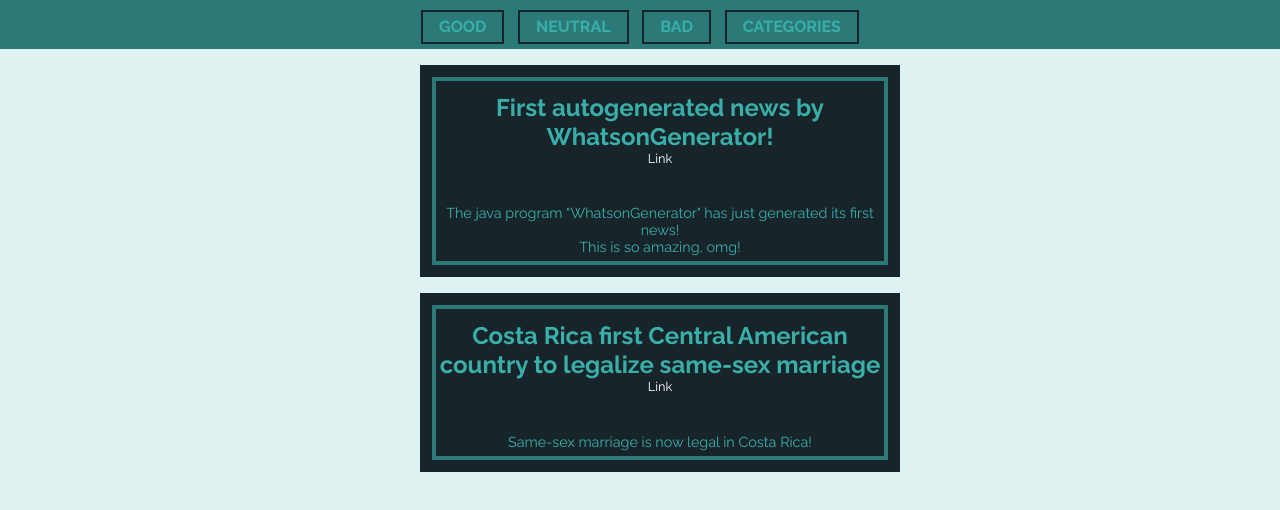
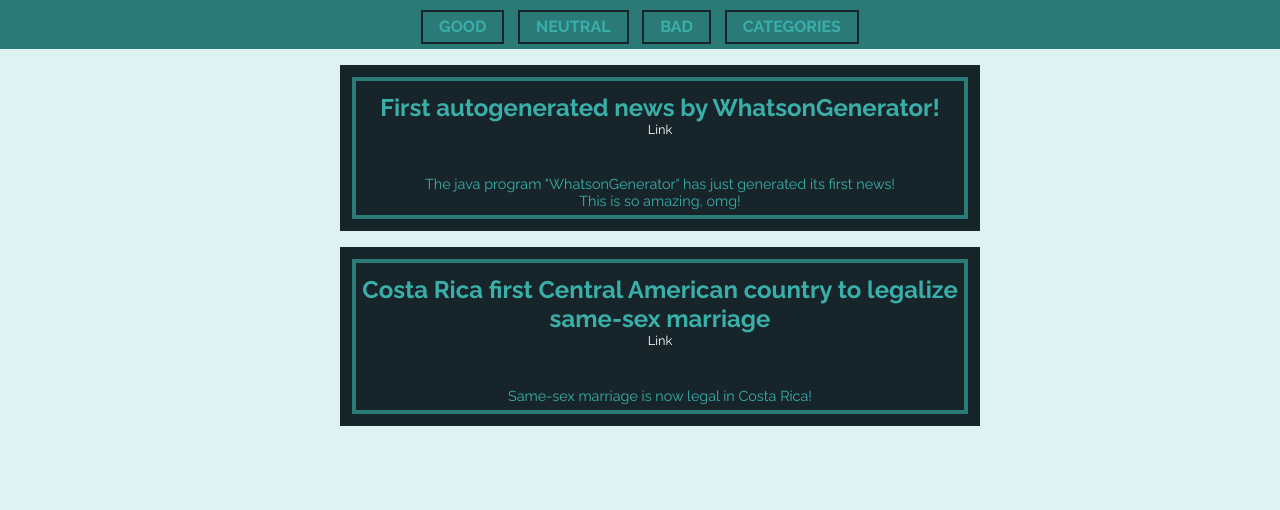
Before and after one commit to edgelord314/whatson, a plain HTML site: page index.html in a window 1280 px wide. Shown: the part 48-558 px from the top of the page. Drawn offline with nearby package versions, Linux system fonts and the light colour scheme.

Commit message:
auto commit by Whatsongenerator

```diff
--- a/style/style.css
+++ b/style/style.css
@@ -78,7 +78,7 @@
 
 .news {
   color: #3AAFA9;
-  max-width: 30em;
+  max-width: 40em;
   outline-style: solid;
   outline-color: #2B7A78;
   outline-width: .3em;
```
